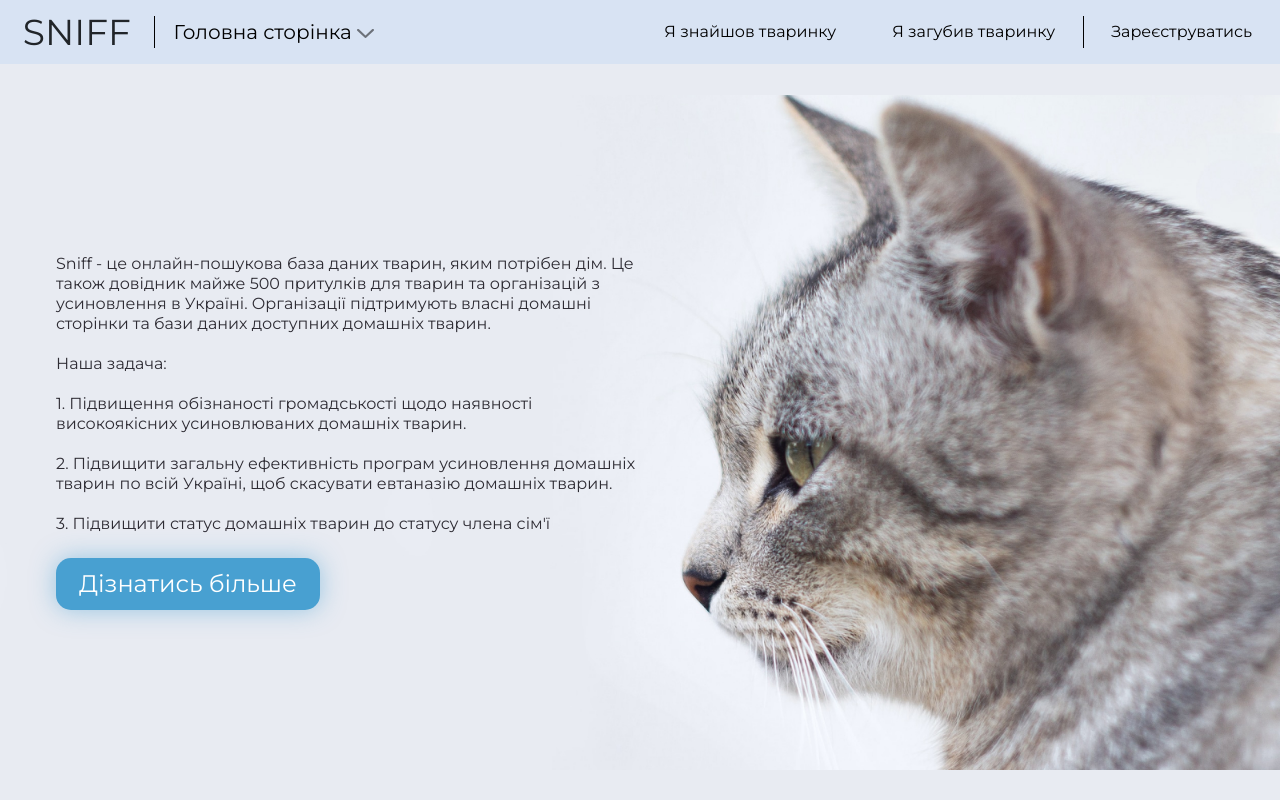
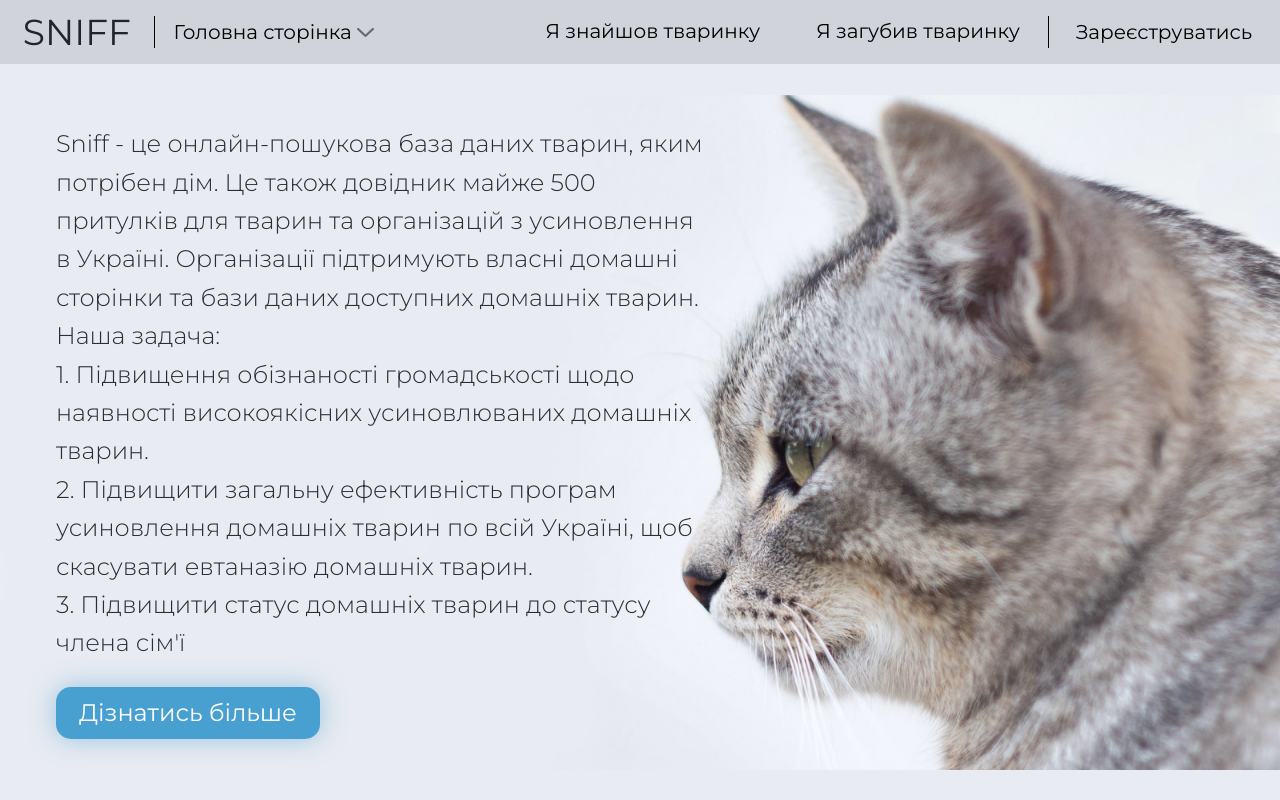
Before and after one commit to Sniff-project/frontend, a React (Create React App) app: page / in a window 1280 px wide. Shown: the top 800 px of the page. Built offline with nearby package versions, Linux system fonts and the light colour scheme.

Commit message:
add states for navbar

```diff
--- a/src/Components/ui/Anchor/index.jsx
+++ b/src/Components/ui/Anchor/index.jsx
@@ -1,10 +1,9 @@
 import React from "react";
 import AnchorLink from "react-anchor-link-smooth-scroll";
-import "./style.scss";
 
 export default function Anchor({ href, text }) {
   return (
-    <AnchorLink className="nav-menu__link" href={href}>
+    <AnchorLink href={href}>
       {text}
     </AnchorLink>
   );
--- a/src/Components/ui/Anchor/style.scss
+++ /dev/null
@@ -1,4 +0,0 @@
-.nav-menu__link {
-    font-family: Montserrat-300;
-    cursor: pointer;
-}
--- a/src/Containers/Homepage/AboutUs/index.jsx
+++ b/src/Containers/Homepage/AboutUs/index.jsx
@@ -12,15 +12,11 @@ export default function AboutUs() {
                     <p>
                         Sniff - це онлайн-пошукова база даних тварин, яким потрібен дім. Це також довідник майже 500 притулків для тварин та організацій з усиновлення в Україні. Організації підтримують власні домашні сторінки та бази даних доступних домашніх тварин.
                         <br></br>
-                        <br></br>
                         Наша задача:
-                        <br></br>
                         <br></br>
                         1. Підвищення обізнаності громадськості щодо наявності високоякісних усиновлюваних домашніх тварин.
                         <br></br>
-                        <br></br>
                         2. Підвищити загальну ефективність програм усиновлення домашніх тварин по всій Україні, щоб скасувати евтаназію домашніх тварин.
-                        <br></br>
                         <br></br>
                         3. Підвищити статус домашніх тварин до статусу члена сім'ї
                     </p>
--- a/src/Containers/Homepage/AboutUs/style.scss
+++ b/src/Containers/Homepage/AboutUs/style.scss
@@ -8,15 +8,15 @@
     align-items: center;
 
     .about-block {
-        font-size: 24px;
-        font-weight: 300;
-        color: #2E2C34;
-        max-width: 50vw;
+        max-width: 55vw;
         padding-left: 56px;
-        line-height: 38.4px;
 
         p {
             margin-bottom: 24px;
+            font-size: 24px;
+            line-height: 38.4px;
+            font-family: Montserrat-300;
+            color: #2E2C34;
         }
     }
 }
--- a/src/Containers/Navbar/Nav/index.jsx
+++ b/src/Containers/Navbar/Nav/index.jsx
@@ -1,10 +1,14 @@
 import React, { useState, useEffect, useContext, useRef } from "react";
 import { NavLink, useLocation } from "react-router-dom";
 import { Transition } from "react-transition-group";
+import jwt_decode from "jwt-decode";
 import Anchor from "@components/ui/Anchor";
 import { AuthContext } from "@contexts";
 import imgArrow from "../../../Assets/Icons/nav/Arrow.svg";
 import logoCat from "../../../Assets/Icons/nav/LogoCat.svg";
+import userIcon from "../../../Assets/Icons/nav/User.svg";
+import i_icon from "../../../Assets/Icons/nav/i.svg";
+import logout_icon from "../../../Assets/Icons/nav/LogOut.svg";
 
 import "./style.scss";
 
@@ -12,7 +16,9 @@ export default function Nav() {
   const isAuth = useContext(AuthContext);
   const [navMenu, setNavMenu] = useState(false);
   const [title, setTitle] = useState("");
+  const [userName, setUserName] = useState(null);
   const bgElem = useRef(null);
+  const [userMenu, setUserMenu] = useState(false);
 
   const titlePages = [
     {
@@ -39,23 +45,39 @@ export default function Nav() {
 
   useEffect(() => {
     if (isAuth.isAuthenticated) {
-      bgElem.current.setAttribute("style", "background-color: var(--bg-color1)");
+      bgElem.current.setAttribute(
+        "style",
+        "--bg-color: rgba(151, 194, 245, 0.2);"
+      );
     } else {
-      bgElem.current.setAttribute("style", "background-color: var(--bg-color2)");
+      bgElem.current.setAttribute("style", "--bg-color: rgba(0, 0, 0, 0.1);");
     }
-  });
+
+    if (sessionStorage.getItem("jwtToken")) {
+      var decoded = jwt_decode(sessionStorage.getItem("jwtToken"));
+      setUserName(decoded.name);
+    }
+  }, [isAuth]);
 
   const showMenu = () => {
     if (pathname === titlePages[0].link) {
-      setNavMenu((prev) => !prev);
+      setNavMenu(prev => !prev);
     }
+  };
+
+  const showUserMenu = () => {
+    setUserMenu(prev => !prev);
+  };
+
+  const logOut = () => {
+    isAuth.logout();
   };
 
   return (
     <header>
       <nav>
-        <div className="nav-holder">
-          <div ref={bgElem} className="nav-row">
+        <div ref={bgElem} className="nav-holder">
+          <div className="nav-row">
             <div id={"ttt"} className="logo">
               <div className="logo-holder">
                 sniff
@@ -68,8 +90,8 @@ export default function Nav() {
             </div>
             <div className="nav-row__center">
               <button className="nav-row__btn" onClick={showMenu}>
-                {title}
-                <img alt="" src={imgArrow} />
+                <span>{title}</span>
+                <img src={imgArrow} />
               </button>
 
               <ul className="nav-list">
@@ -86,9 +108,43 @@ export default function Nav() {
               </ul>
             </div>
 
-            <NavLink className="nav-row_singUp" to="/signup">
-              Зареєструватись
-            </NavLink>
+            {userName && isAuth.isAuthenticated ? (
+              <div>
+                <button onClick={showUserMenu} className="nav-row__btn">
+                  <img src={userIcon} />
+                  <span>{userName}</span>
+                  <img alt="" src={imgArrow} />
+                </button>
+
+                <div className="wrap">
+                  <Transition
+                    in={userMenu}
+                    timeout={50}
+                    mountOnEnter
+                    unmountOnExit
+                  >
+                    <ul className="nav-userMenu-list">
+                      <li className="nav-userMenu-list__item">
+                        <NavLink to="/profile">
+                          <img src={i_icon} />
+                          профіль
+                        </NavLink>
+                      </li>
+                      <li className="nav-userMenu-list__item">
+                        <button onClick={logOut}>
+                          <img src={logout_icon} />
+                          вихід
+                        </button>
+                      </li>
+                    </ul>
+                  </Transition>
+                </div>
+              </div>
+            ) : (
+              <NavLink className="nav-row_singUp" to="/signup">
+                Зареєструватись
+              </NavLink>
+            )}
           </div>
 
           <div className="wrap">
--- a/src/Containers/Navbar/Nav/style.scss
+++ b/src/Containers/Navbar/Nav/style.scss
@@ -1,20 +1,22 @@
 .nav-holder {
     position: relative;
+    // overflow: hidden;
 }
 
 .nav-row {
-    --bg-color1: rgba(0, 0, 0, 0.1);
-    --bg-color2: rgba(151, 194, 245, 0.2);
     display: flex;
     align-items: center;
     justify-content: space-between;
     font-size: 20px;
     height: 8vh;
+    background-color: var(--bg-color);
 
     >div {
         position: relative;
+        height: 100%;
 
-        &::after {
+
+        &:not(:last-child)::after {
             content: "";
             width: 1px;
             height: 50%;
@@ -27,7 +29,6 @@
 }
 
 .logo {
-    height: 100%;
     width: 12vw;
     display: flex;
     align-items: center;
@@ -65,7 +66,6 @@
     align-items: center;
     justify-content: space-between;
     flex-grow: 1;
-    height: 100%;
 }
 
 .nav-list {
@@ -79,33 +79,67 @@
     position: absolute;
     top: 100%;
     left: 12vw;
-    background: rgba(0, 0, 0, 0.1);
+    background-color: var(--bg-color);
     display: flex;
     padding: 8px;
 
     a {
         padding: 8px 12px;
+        font-size: 20px;
+        font-family: Montserrat-300;
+    }
+
+}
+
+.nav-userMenu-list {
+    padding: 10%;
+    list-style: none;
+    position: absolute;
+    top: 100%;
+    right: 0;
+    background-color: var(--bg-color);
+    display: flex;
+    flex-direction: column;
+    width: 100%;
+    gap: 10px 0;
+
+    .nav-userMenu-list__item {
+        img {
+            margin-right: 8px;
+        }
+        button {
+            padding: 0;
+            border: 0;
+            background-color: inherit;
+        }
     }
 }
 
-
 .nav-row_singUp {
     padding: 28px;
+    font-size: 20px;
 }
 
 .nav-list__addPet {
-    padding: 28px;
+    padding: 0 28px;
+    font-size: 20px;
 }
 
 .nav-row__btn {
     border: 0;
     background: none;
-    font-size: 20px;
-    margin-left: 20px;
-    padding: 28px 0;
+    padding: 0 20px;
+    height: 100%;
     cursor: pointer;
+    display: flex;
+    align-items: center;
+
+    span {
+        font-size: 20px;
+    }
 
     img {
         margin-left: 5px;
+        margin-right: 5px;
     }
 }
--- a/src/Contexts/AuthContext.js
+++ b/src/Contexts/AuthContext.js
@@ -17,6 +17,7 @@ export const AuthProvider = ({ children }) => {
 
   const logout = () => {
     setIsAuthenticated(false);
+    sessionStorage.removeItem("jwtToken");
   };
 
   const value = {
```
